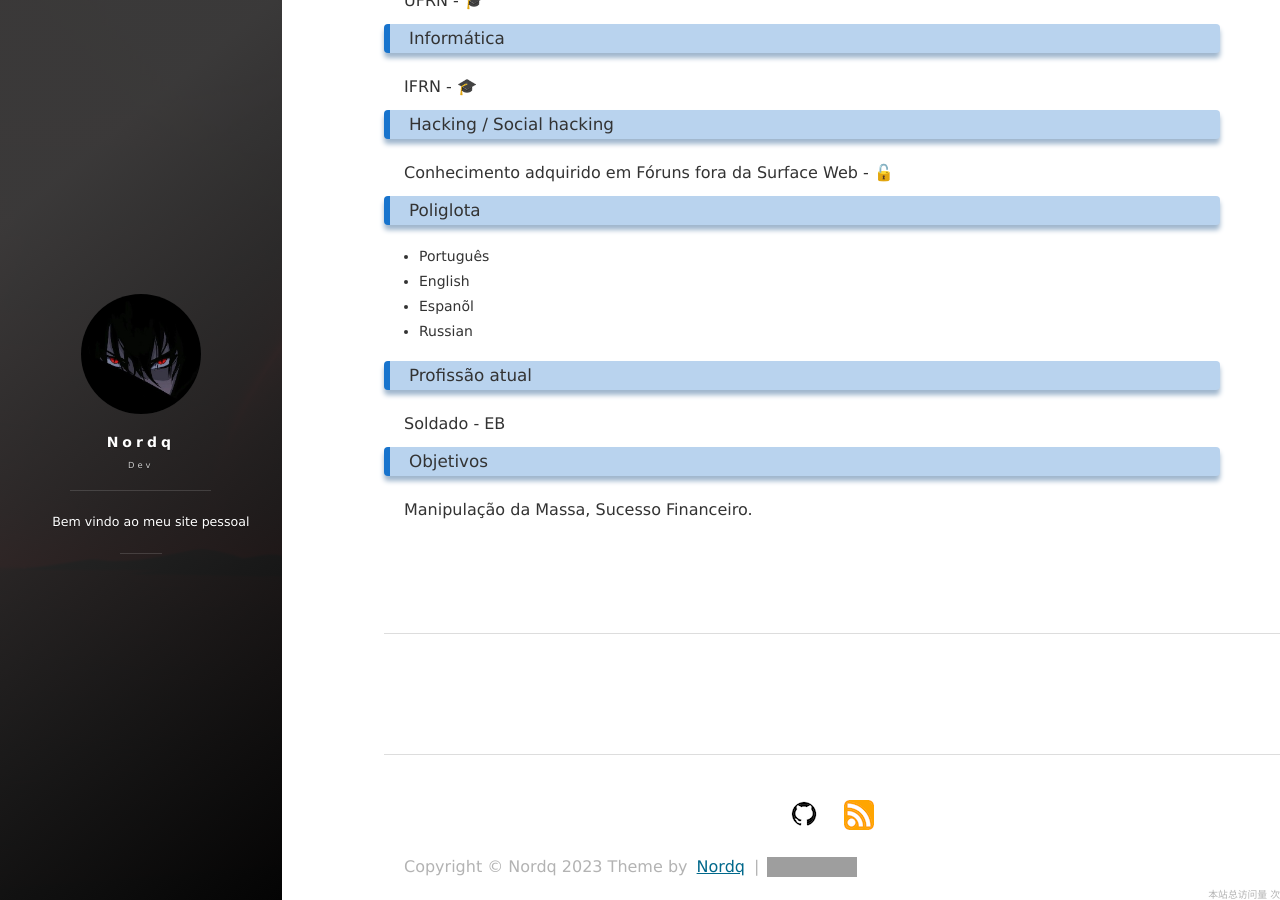
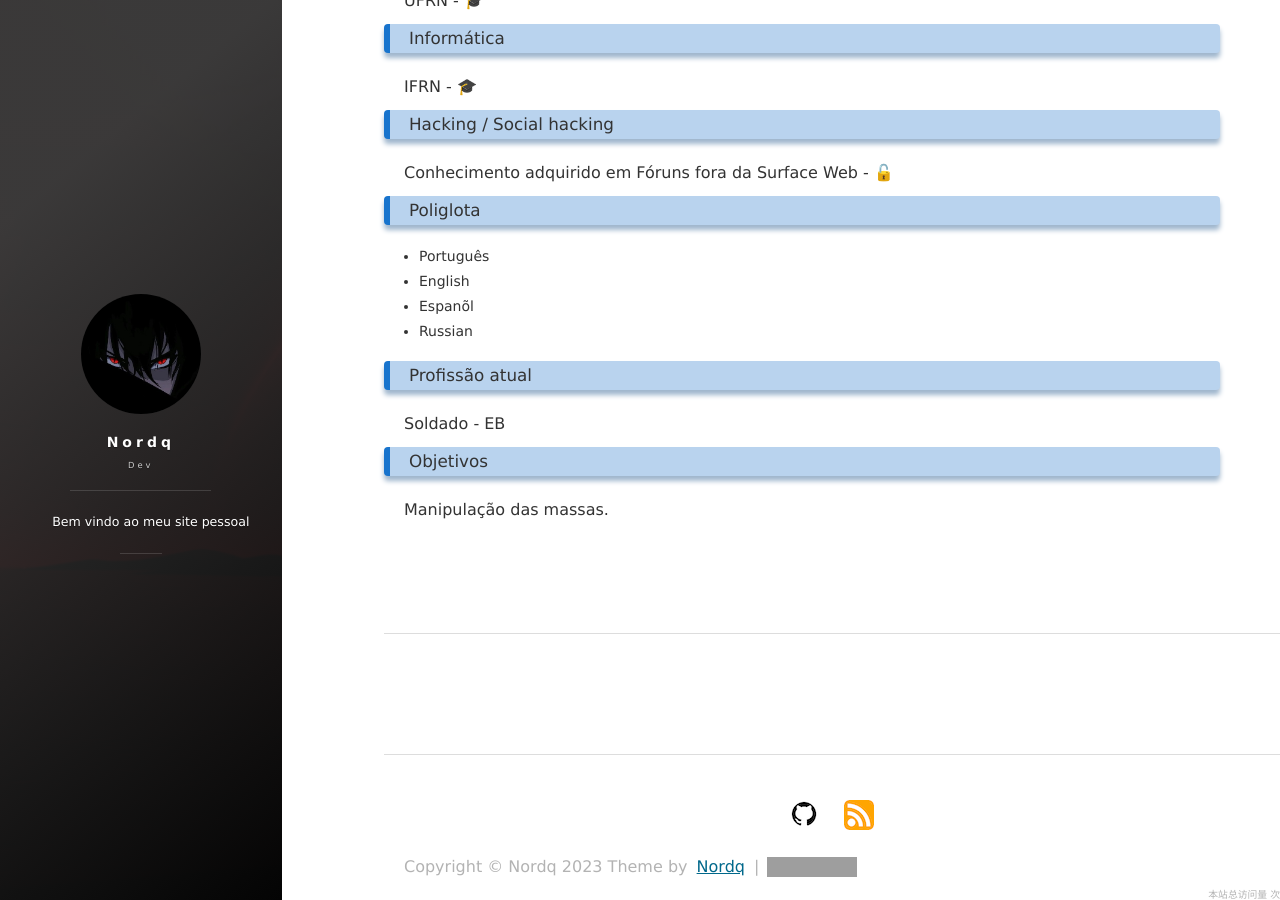
Before and after one commit to Nordq/nordq.github.io, a Jekyll site: the page built from _posts/2020-07-11-blog_info.md, in a window 1280 px wide and 900 px high, scrolled down 699 px. Built offline with Jekyll 4.4.1, drawn with Linux system fonts in a browser that asks for light colours; nearby versions of some CDN libraries; comment, search, counter and statistics services are not loaded; grey boxes are pictures that could not be loaded.

Commit message:
Update 2020-07-11-blog_info.md

```diff
--- a/_posts/2020-07-11-blog_info.md
+++ b/_posts/2020-07-11-blog_info.md
@@ -44,4 +44,4 @@ Soldado - EB
 
 ### Objetivos
 
-Manipulação da Massa, Sucesso Financeiro.
+Manipulação das massas.
```
